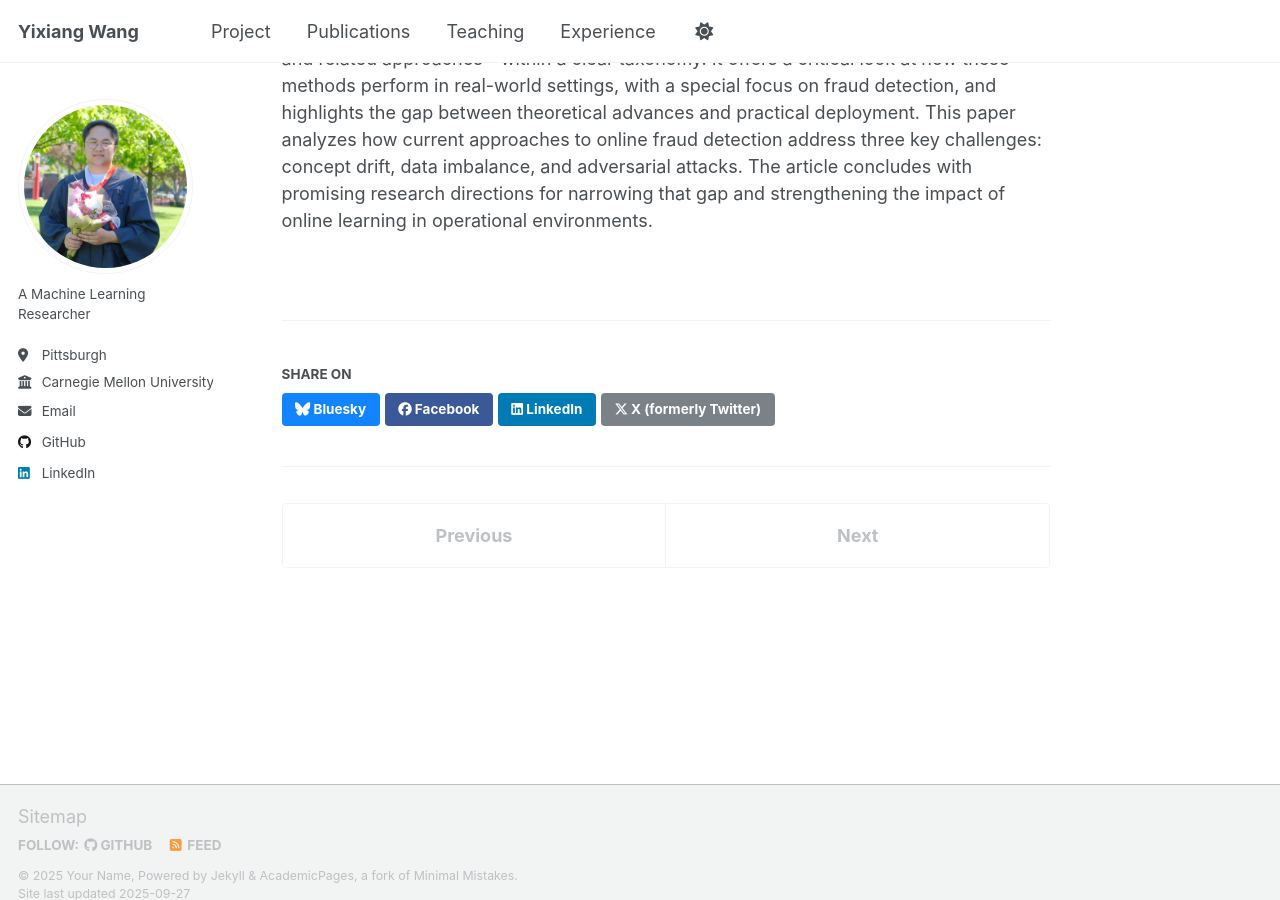
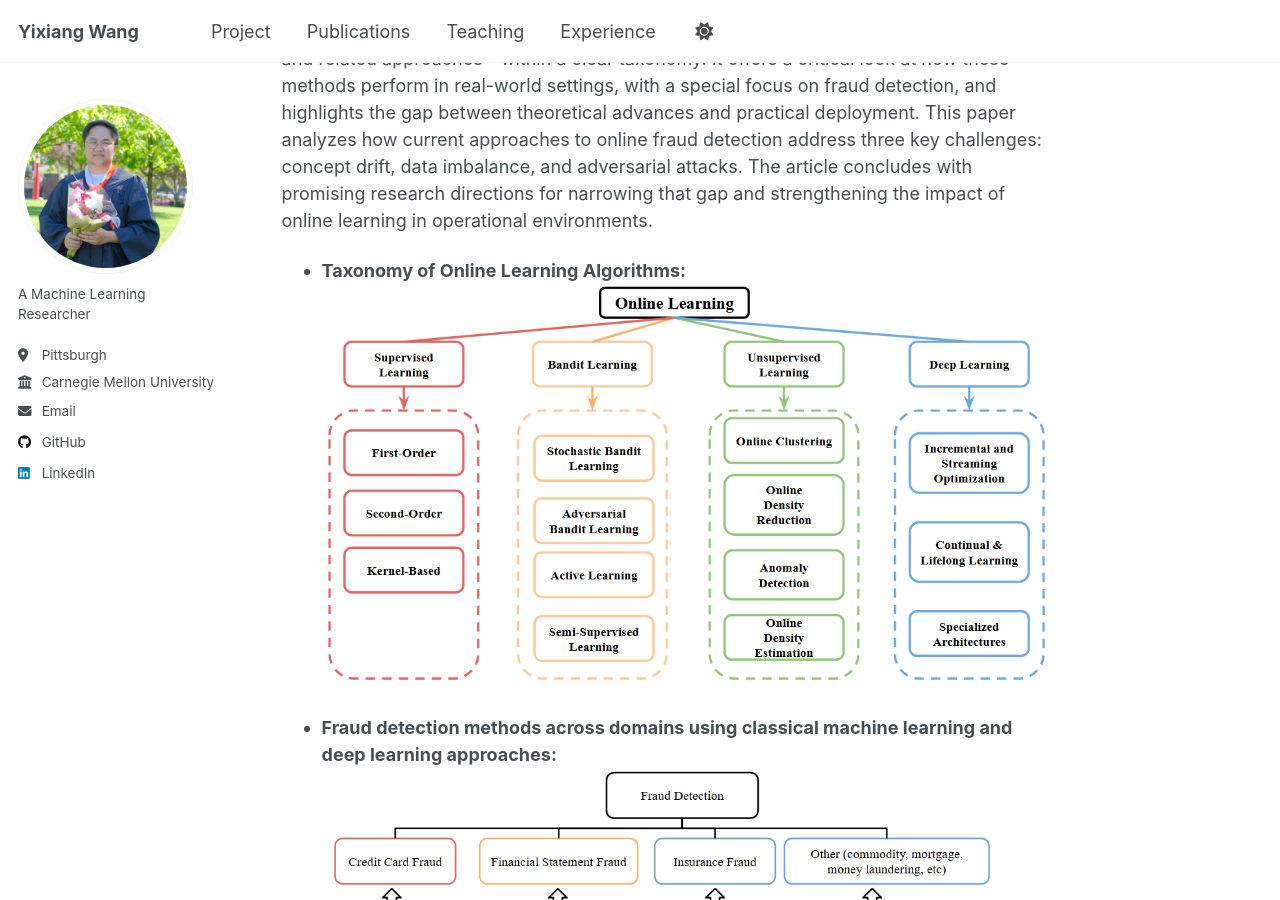
Before and after one commit to wangy8205165/wangy8205165.github.io, a Jekyll site: the page built from _publications/jour_paper_1_2025_0930.md, in a window 1280 px wide and 900 px high, scrolled down 391 px. Built offline with Jekyll 4.4.1, drawn with Linux system fonts in a browser that asks for light colours; a script that is not in the unit is left out.

Commit message:
update paper materials

```diff
--- a/_publications/jour_paper_1_2025_0930.md
+++ b/_publications/jour_paper_1_2025_0930.md
@@ -13,3 +13,9 @@ paperurl: 'http://wangy8205165.github.io/files/jour_paper_1.pdf'
 Online learning is a machine-learning paradigm in which models are updated continuously as new data arrive, rather than trained once on a fixed dataset. By processing data sequentially, online algorithms adapt in real time and are naturally suited to large data streams and changing distributions (concept drift). Their ability to work under tight memory and latency constraints makes them valuable in areas such as personalized recommendation, financial forecasting, and fraud detection.
 
 This review surveys core online learning algorithms—covering supervised, unsupervised, and related approaches—within a clear taxonomy. It offers a critical look at how these methods perform in real-world settings, with a special focus on fraud detection, and highlights the gap between theoretical advances and practical deployment. This paper analyzes how current approaches to online fraud detection address three key challenges: concept drift, data imbalance, and adversarial attacks. The article concludes with promising research directions for narrowing that gap and strengthening the impact of online learning in operational environments.
+
+- **Taxonomy of Online Learning Algorithms:**
+![Taxonomy of the Online Learning Algorithms](/images/jour_paper1_1.png)
+
+- **Fraud detection methods across domains using classical machine learning and deep learning approaches:**
+![Fraud Detection](/images/jour_paper1_2.png)
```
Also changed, not shown: images/jour_paper1_1.png (added), images/jour_paper1_2.png (added).
